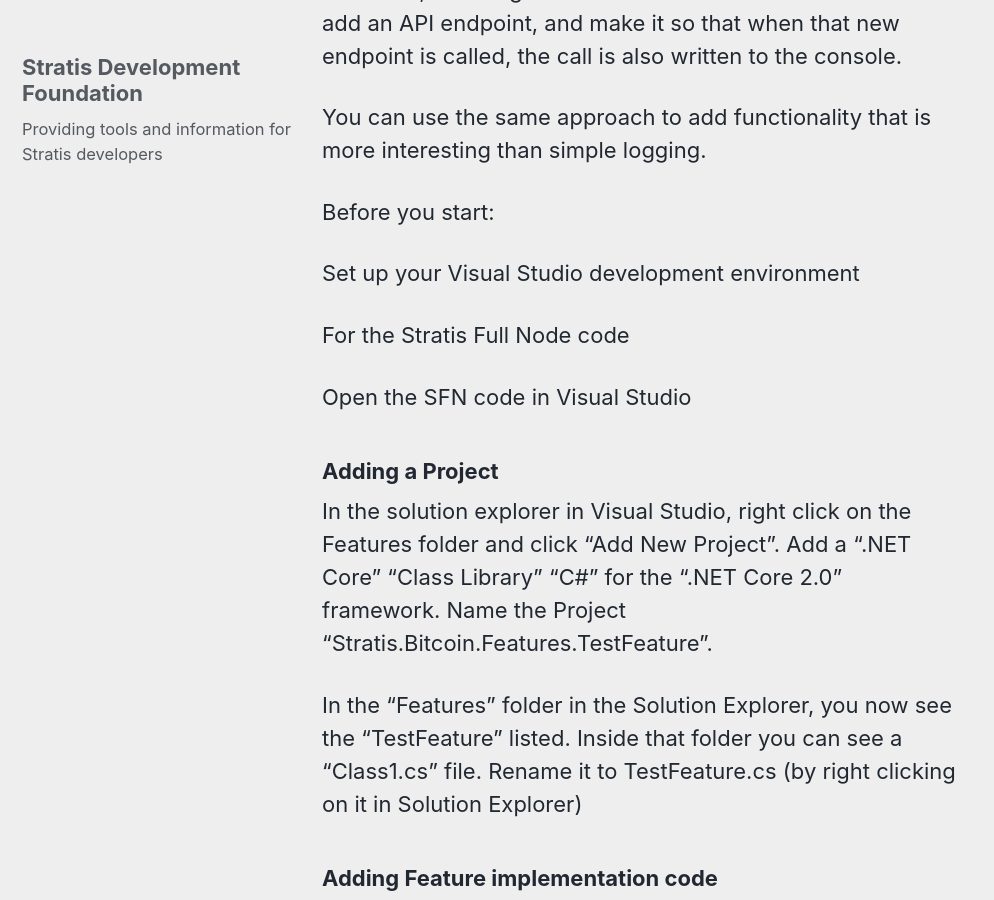
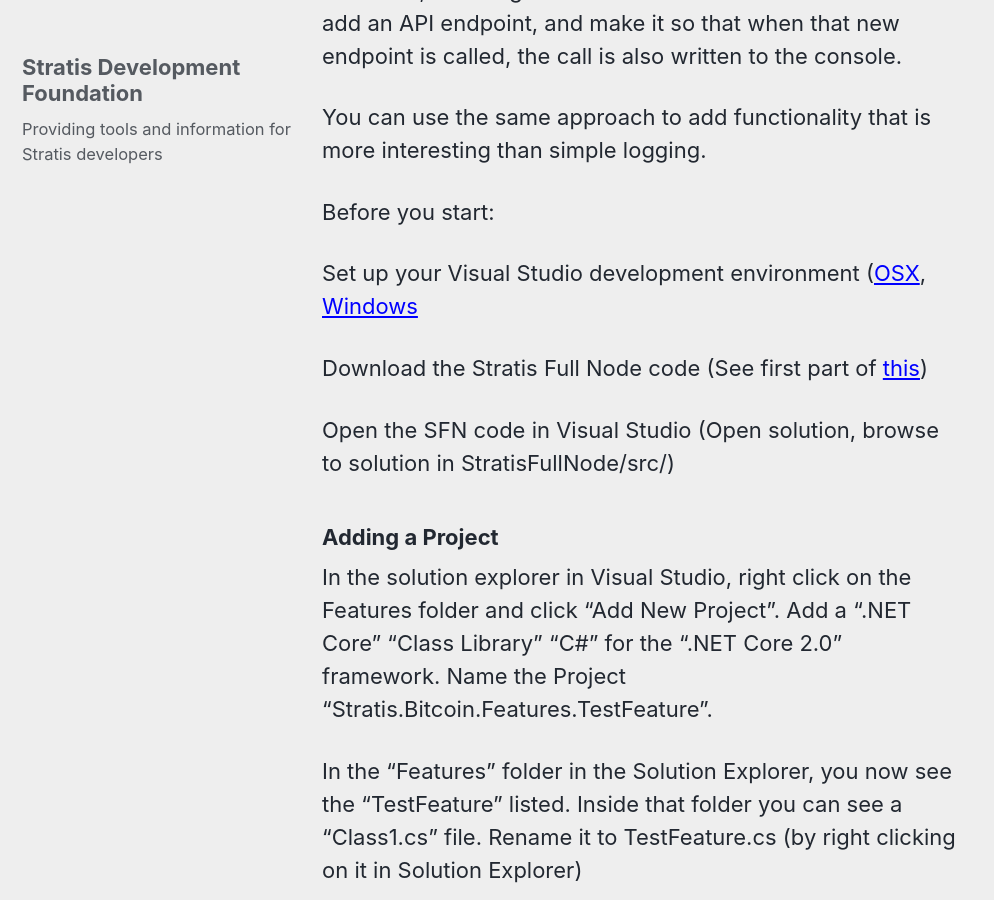
Before and after one commit to StratisDevelopmentFoundation/StratisDevelopmentFoundation.github.io, a Jekyll site: the page built from _posts/2018-04-09-FullNode-features.md, in a window 1280 px wide and 900 px high, scrolled down 641 px. Shown: the whole window, without its empty margins (0-994 px from the left). Built offline with Jekyll 4.4.1, drawn with Linux system fonts in a browser that asks for light colours; nearby versions of some CDN libraries.

```diff
--- a/_posts/2018-04-09-FullNode-features.md
+++ b/_posts/2018-04-09-FullNode-features.md
@@ -17,11 +17,11 @@ You can use the same approach to add functionality that is more interesting than
 
 Before you start:
 
-Set up your Visual Studio development environment
+Set up your Visual Studio development environment ([OSX](/vs-setup-osx/), [Windows](/install_vs_windows/)
 
-For the Stratis Full Node code
+Download the Stratis Full Node code (See first part of [this](/install_fn/))
 
-Open the SFN code in Visual Studio
+Open the SFN code in Visual Studio (Open solution, browse to solution in StratisFullNode/src/)
 
 ### Adding a Project
 
```
